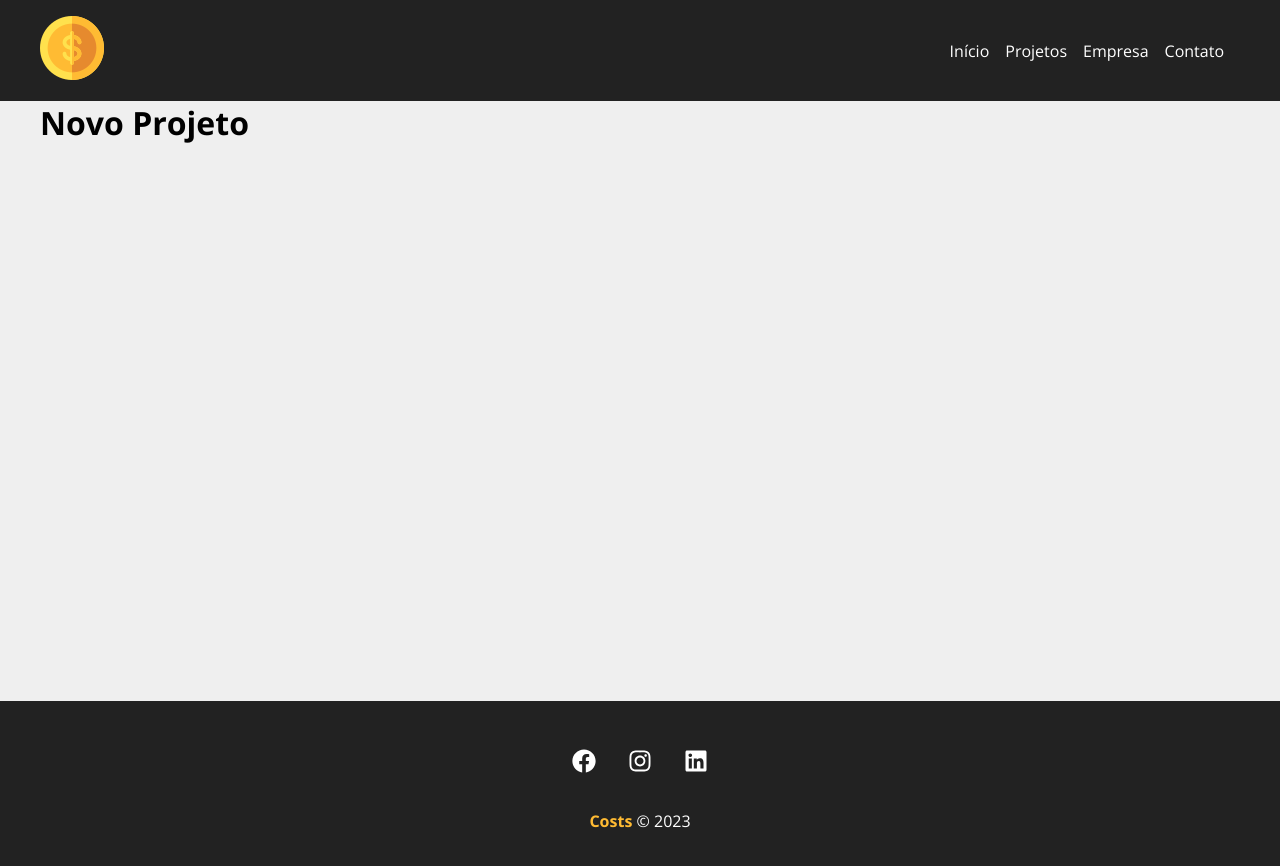
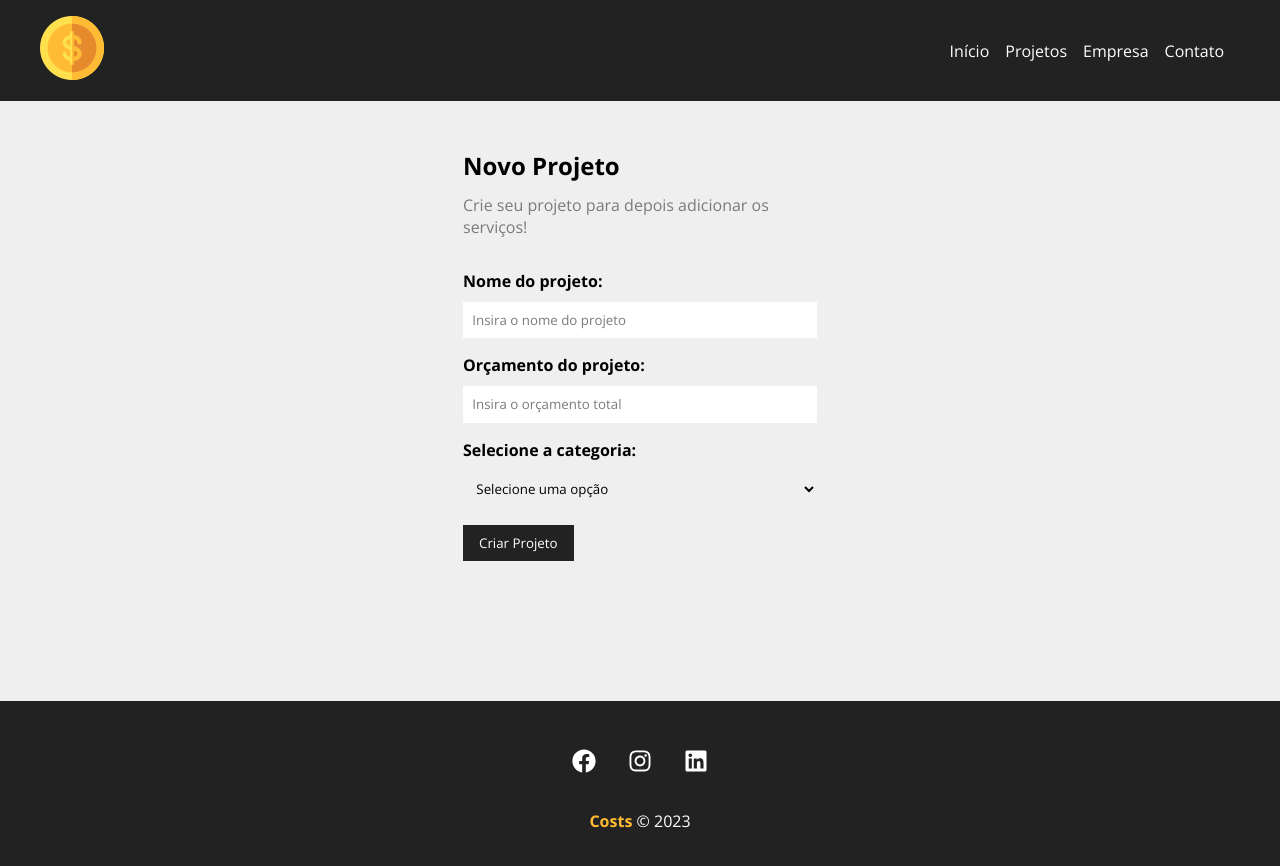
Before and after one commit to vittorRafael/costs, a React (Vite) app: page /novoprojeto in a window 1280 px wide. Shown: the top 866 px of the page. Built offline with nearby package versions, Linux system fonts and the light colour scheme; data requests are answered from the project's data file.

Commit message:
criando db.json, usando fetch api para puxar os dados e colocar no select de categorias

```diff
--- /dev/null
+++ b/db.json
@@ -0,0 +1,21 @@
+{
+  "projetos": [],
+  "categorias": [
+    {
+      "id": 1,
+      "nome": "Infra"
+    },
+    {
+      "id": 2,
+      "nome": "Desenvolvimento"
+    },
+    {
+      "id": 3,
+      "nome": "Design"
+    },
+    {
+      "id": 4,
+      "nome": "Planejamento"
+    }
+  ]
+}
--- a/package.json
+++ b/package.json
@@ -5,6 +5,7 @@
   "type": "module",
   "scripts": {
     "dev": "vite",
+    "backend": "json-server --watch db.json --port 5000",
     "build": "vite build",
     "lint": "eslint src --ext js,jsx --report-unused-disable-directives --max-warnings 0",
     "preview": "vite preview"
--- /dev/null
+++ b/src/components/form/Input.jsx
@@ -0,0 +1,20 @@
+import React from 'react';
+import styles from './Input.module.css';
+
+const Input = ({ type, text, name, placeholder, handleOnChange, value }) => {
+  return (
+    <div className={styles.formControl}>
+      <label htmlFor={name}>{text}: </label>
+      <input
+        type={type}
+        placeholder={placeholder}
+        name={name}
+        id={name}
+        onChange={handleOnChange}
+        value={value}
+      />
+    </div>
+  );
+};
+
+export default Input;
--- /dev/null
+++ b/src/components/form/Input.module.css
@@ -0,0 +1,20 @@
+.formControl {
+  display: flex;
+  flex-direction: column;
+  margin-bottom: 1em;
+  gap: .6em;
+}
+
+.formControl label{
+  font-weight: Bold;
+}
+
+.formControl input {
+  padding: .7em;
+  border-radius: 0;
+  border: none;
+}
+
+.formControl input::placeholder {
+  color: #7b7b7b;
+}
--- /dev/null
+++ b/src/components/form/Select.jsx
@@ -0,0 +1,20 @@
+import React from 'react';
+import styles from './Select.module.css';
+
+const Select = ({ text, name, options, handleOnChange, value }) => {
+  return (
+    <div className={styles.formControl}>
+      <label htmlFor={name}>{text}: </label>
+      <select name={name} id={name}>
+        <option>Selecione uma opção</option>
+        {options.map((option) => (
+          <option key={option.id} value={option.id}>
+            {option.nome}
+          </option>
+        ))}
+      </select>
+    </div>
+  );
+};
+
+export default Select;
--- /dev/null
+++ b/src/components/form/Select.module.css
@@ -0,0 +1,20 @@
+.formControl {
+  display: flex;
+  flex-direction: column;
+  margin-bottom: 1em;
+  gap: .6em;
+}
+
+.formControl label{
+  font-weight: Bold;
+}
+
+.formControl select {
+  padding: .7em;
+  border-radius: 0;
+  border: none;
+}
+
+.formControl select::placeholder {
+  color: #7b7b7b;
+}
--- /dev/null
+++ b/src/components/form/SubmitButton.jsx
@@ -0,0 +1,12 @@
+import React from 'react';
+import styles from './SubmitButton.module.css';
+
+const SubmitButton = ({ text }) => {
+  return (
+    <div>
+      <button className={styles.btn}>{text}</button>
+    </div>
+  );
+};
+
+export default SubmitButton;
--- /dev/null
+++ b/src/components/form/SubmitButton.module.css
@@ -0,0 +1,12 @@
+.btn {
+  background-color: #222;
+  color: #fff;
+  padding: 0.7em 1.2em;
+  transition: 0.5s;
+  cursor: pointer;
+  border: none;
+}
+
+.btn:hover{
+  color: #ffbb33;
+}
--- a/src/components/pages/NovoProjeto.jsx
+++ b/src/components/pages/NovoProjeto.jsx
@@ -1,10 +1,13 @@
 import React from 'react';
-
+import styles from './NovoProjeto.module.css';
+import ProjetoForm from '../project/ProjetoForm';
 const NovoProjeto = () => {
   return (
-    <div>
+    <section className={styles.novoProjetoContainer}>
       <h1>Novo Projeto</h1>
-    </div>
+      <p>Crie seu projeto para depois adicionar os serviços!</p>
+      <ProjetoForm btnText="Criar Projeto" />
+    </section>
   );
 };
 
--- /dev/null
+++ b/src/components/pages/NovoProjeto.module.css
@@ -0,0 +1,13 @@
+.novoProjetoContainer{
+  width: 450px;
+  margin: 0 auto;
+  padding: 3em;
+}
+
+.novoProjetoContainer h1 {
+  margin-bottom: 0.5em;
+}
+
+.novoProjetoContainer p {
+  color: #7b7b7b;
+}
--- /dev/null
+++ b/src/components/project/ProjetoForm.jsx
@@ -0,0 +1,46 @@
+import React from 'react';
+import styles from './ProjetoForm.module.css';
+import Input from '../form/Input';
+import Select from '../form/Select';
+import SubmitButton from '../form/SubmitButton';
+
+const ProjetoForm = ({ btnText }) => {
+  const [categorias, setCategorias] = React.useState([]);
+
+  React.useEffect(() => {
+    fetch('http://localhost:5000/categorias', {
+      method: 'GET',
+      headers: {
+        'Content-Type': 'application/json',
+      },
+    })
+      .then((r) => r.json())
+      .then((r) => setCategorias(r))
+      .catch((err) => console.log(err));
+  }, []);
+
+  return (
+    <form className={styles.form}>
+      <Input
+        type="text"
+        text="Nome do projeto"
+        name="nome"
+        placeholder="Insira o nome do projeto"
+      />
+      <Input
+        type="number"
+        text="Orçamento do projeto"
+        name="valorTotal"
+        placeholder="Insira o orçamento total"
+      />
+      <Select
+        name="category_id"
+        text="Selecione a categoria"
+        options={categorias}
+      />
+      <SubmitButton text={btnText} />
+    </form>
+  );
+};
+
+export default ProjetoForm;
--- /dev/null
+++ b/src/components/project/ProjetoForm.module.css
@@ -0,0 +1,4 @@
+.form {
+  width: 100%;
+  margin: 2em 0;
+}
```
